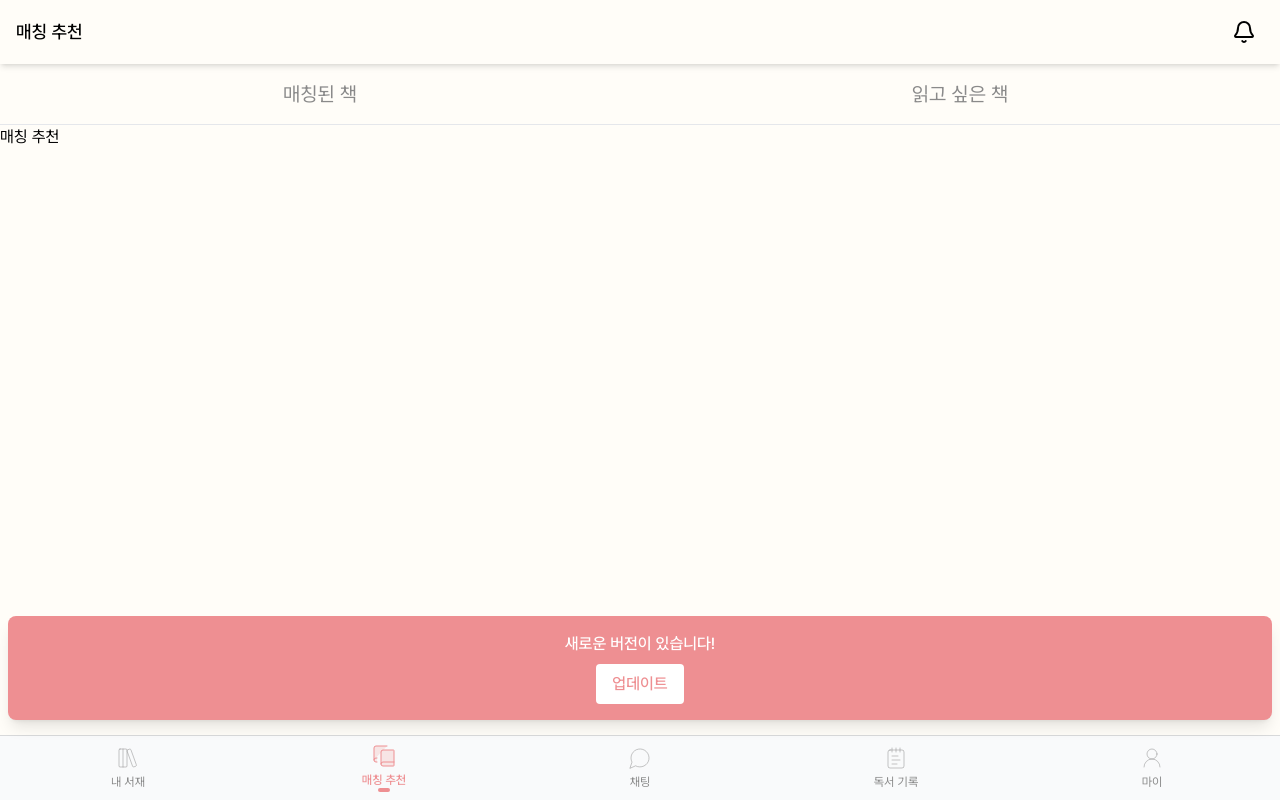
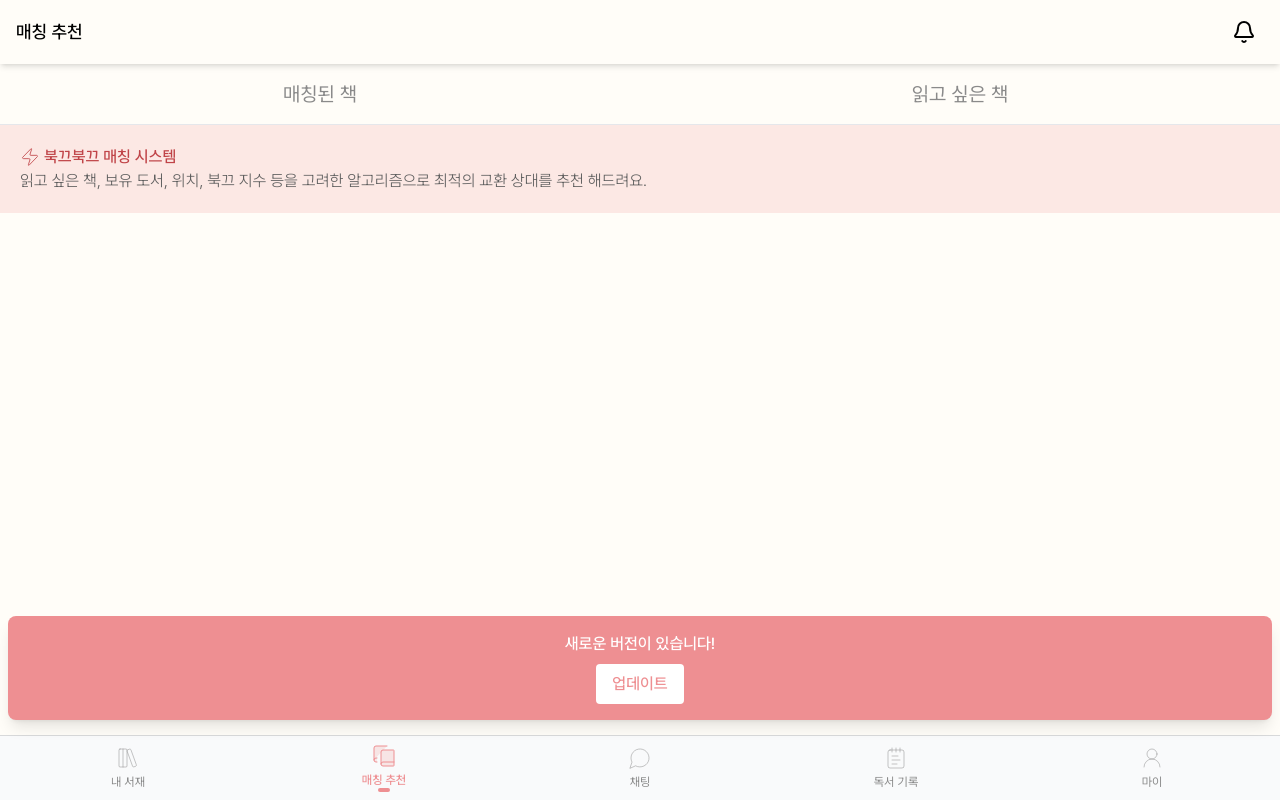
Before and after one commit to SubiHwang/book-shy, a React (Vite) app in the folder bookshy/: page /matching in a window 1280 px wide. Built offline with nearby package versions, Linux system fonts and the light colour scheme.

Commit message:
✨ feat: 매칭 추천 중첩 페이지 생성

```diff
--- a/bookshy/src/components/layout/AppLayout.tsx
+++ b/bookshy/src/components/layout/AppLayout.tsx
@@ -2,6 +2,7 @@ import { FC } from 'react';
 import { Routes, Route, Navigate, useNavigate } from 'react-router-dom';
 import BottomTabBar from '../common/BottomTabBar';
 import MatchingPage from '@/pages/matching/MatchingPage';
+import MatchingRecommend from '@/pages/matching/MatchingRecommend';
 
 const AppLayout: FC = () => {
   const navigate = useNavigate();
@@ -18,8 +19,8 @@ const AppLayout: FC = () => {
           <Route path="/" element={<Navigate to="/bookshelf" replace />} />
           <Route path="/bookshelf" element={<div>내 서재</div>} />
           <Route path="/matching" element={<MatchingPage />}>
-            <Route index element={<div>매칭 추천</div>} />
-            <Route path="matching-recommendations" element={<div>매칭된 책</div>} />
+            <Route index element={<MatchingRecommend />} />
+            <Route path="matching-recommendations" element={<MatchingRecommend />} />
             <Route path="wish-books" element={<div>읽고 싶은 책</div>} />
           </Route>
           <Route path="/chat" element={<div>채팅</div>} />
--- /dev/null
+++ b/bookshy/src/pages/matching/MatchingRecommend.tsx
@@ -0,0 +1,21 @@
+import { FC } from 'react';
+import { Zap } from 'lucide-react';
+
+const MatchingRecommend: FC = () => {
+  return (
+    <div>
+      <div className="bg-primary-light/20 p-5">
+        <div className="flex items-center gap-1">
+          <Zap className="text-primary-dark" size={20} strokeWidth={1} />
+          <h1 className="text-primary-dark font-medium">북끄북끄 매칭 시스템</h1>
+        </div>
+        <p className="text-light-text-secondary font-light">
+          읽고 싶은 책, 보유 도서, 위치, 북끄 지수 등을 고려한 알고리즘으로 최적의 교환 상대를 추천
+          해드려요.
+        </p>
+      </div>
+    </div>
+  );
+};
+
+export default MatchingRecommend;
```
